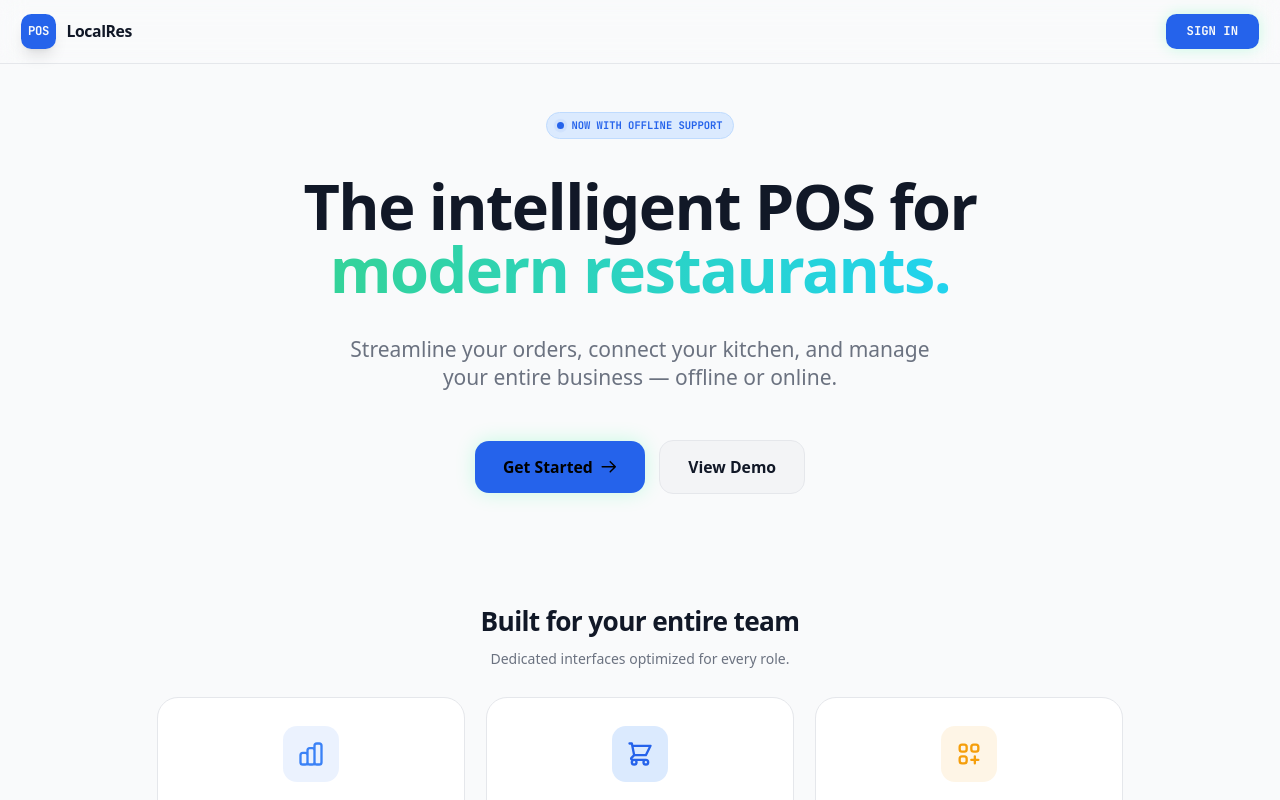
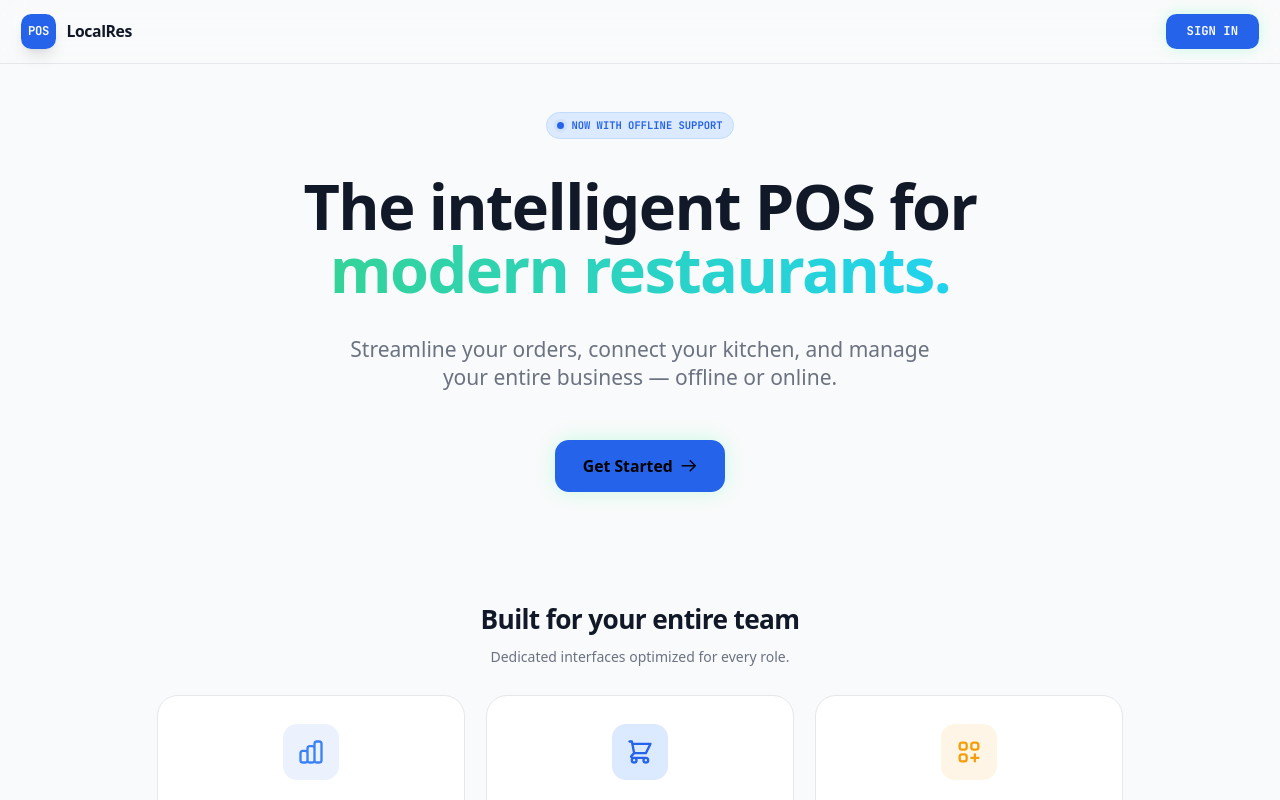
Before and after one commit to shivjeet1/local-res, a Next.js app in the folder ui/: page / in a window 1280 px wide. Built offline with nearby package versions, Linux system fonts and the light colour scheme.

Commit message:
minor changes in UI, smoother animations

```diff
--- a/ui/src/app/globals.css
+++ b/ui/src/app/globals.css
@@ -62,6 +62,9 @@
   box-sizing: border-box;
   margin: 0;
   padding: 0;
+  transition-property: background-color, border-color, color, fill, stroke, box-shadow;
+  transition-timing-function: cubic-bezier(0.4, 0, 0.2, 1);
+  transition-duration: 300ms;
 }
 
 html, body {
@@ -95,19 +98,19 @@ html, body {
 .pulse { animation: pulse-accent 2s ease-in-out infinite; }
 
 @keyframes slide-in-right {
-  from { transform: translateX(100%); opacity: 0; }
+  from { transform: translateX(30px); opacity: 0; }
   to   { transform: translateX(0);    opacity: 1; }
 }
-.slide-in { animation: slide-in-right 0.18s ease-out; }
+.slide-in { animation: slide-in-right 0.5s cubic-bezier(0.22, 1, 0.36, 1) both; }
 
 @keyframes slide-up {
-  from { transform: translateY(100%); opacity: 0; }
+  from { transform: translateY(30px); opacity: 0; }
   to   { transform: translateY(0);    opacity: 1; }
 }
-.slide-up { animation: slide-up 0.2s cubic-bezier(0.16, 1, 0.3, 1); }
+.slide-up { animation: slide-up 0.5s cubic-bezier(0.22, 1, 0.36, 1) both; }
 
 @keyframes fade-up {
-  from { transform: translateY(8px); opacity: 0; }
-  to   { transform: translateY(0);   opacity: 1; }
+  from { transform: translateY(16px); opacity: 0; }
+  to   { transform: translateY(0);    opacity: 1; }
 }
-.fade-up { animation: fade-up 0.15s ease-out; }
+.fade-up { animation: fade-up 0.5s cubic-bezier(0.22, 1, 0.36, 1) both; }
--- a/ui/src/app/layout.tsx
+++ b/ui/src/app/layout.tsx
@@ -1,7 +1,6 @@
 import type { Metadata } from "next";
 import "./globals.css";
 import { Providers } from "./providers";
-
 import ToastContainer from "@/components/ToastContainer";
 
 export const metadata: Metadata = {
--- a/ui/src/app/page.tsx
+++ b/ui/src/app/page.tsx
@@ -67,10 +67,6 @@ export default function LandingPage() {
               <svg className="w-5 h-5 relative z-10 text-black transition-transform group-hover:translate-x-1" fill="none" viewBox="0 0 24 24" stroke="currentColor"><path strokeLinecap="round" strokeLinejoin="round" strokeWidth={2} d="M14 5l7 7m0 0l-7 7m7-7H3" /></svg>
               <div className="absolute inset-0 bg-gradient-to-r from-transparent via-white/20 to-transparent -translate-x-full group-hover:animate-[shimmer_1.5s_infinite]" />
             </Link>
-            <button className="relative group w-full sm:w-auto px-8 py-4 rounded-2xl bg-surface-2 border border-border font-bold text-lg overflow-hidden transition-all hover:-translate-y-1 hover:border-accent/50 hover:bg-surface-3 hover:shadow-[0_0_20px_rgba(0,255,136,0.15)] active:translate-y-0 flex items-center justify-center gap-2">
-              <span className="relative z-10">View Demo</span>
-              <div className="absolute inset-0 bg-gradient-to-r from-accent/0 via-accent/10 to-transparent opacity-0 group-hover:opacity-100 transition-opacity duration-500" />
-            </button>
           </div>
         </section>
 
--- a/ui/src/app/pos/page.tsx
+++ b/ui/src/app/pos/page.tsx
@@ -222,14 +222,14 @@ function MenuPanel({ onClearActiveId, onAddItem, activeOrderId, setShowCartOnMob
           <button key={product.id}
             onClick={() => canAdd && activeOrderId && onAddItem(product)}
             disabled={!canAdd || !activeOrderId}
-            className="text-left p-4 rounded-xl transition-all flex flex-col justify-between h-full group focus:outline-none focus:ring-2 focus:ring-accent"
+            className="text-left p-4 rounded-xl transition-all flex flex-col justify-between h-full group focus:outline-none focus:ring-2 focus:ring-accent fade-up"
             style={{
               background: "var(--surface-1)",
               border: "1px solid var(--border)",
               boxShadow: "0 2px 4px rgba(0,0,0,0.02)",
               opacity: (!canAdd || !activeOrderId) ? 0.5 : 1,
               cursor: (!canAdd || !activeOrderId) ? "not-allowed" : "pointer",
-              animation: `fade-up 0.3s ease-out ${i * 0.03}s both`
+              animationDelay: `${i * 0.04}s`
             }}
             onMouseEnter={e => {
               if (canAdd && activeOrderId) {
--- a/ui/src/app/template.tsx
+++ b/ui/src/app/template.tsx
@@ -5,12 +5,11 @@ import { motion } from "framer-motion";
 export default function Template({ children }: { children: React.ReactNode }) {
   return (
     <motion.div
-      initial={{ opacity: 0, y: 15, scale: 0.99 }}
-      animate={{ opacity: 1, y: 0, scale: 1 }}
-      exit={{ opacity: 0, y: -15, scale: 0.99 }}
+      initial={{ opacity: 0, x: 20 }}
+      animate={{ opacity: 1, x: 0 }}
       transition={{
         duration: 0.4,
-        ease: [0.22, 1, 0.36, 1] // Custom ease-out curve for buttery smoothness
+        ease: [0.22, 1, 0.36, 1]
       }}
       className="h-full w-full"
     >
--- a/ui/src/components/ToastContainer.tsx
+++ b/ui/src/components/ToastContainer.tsx
@@ -16,17 +16,19 @@ export default function ToastContainer() {
           return (
             <motion.div
               key={toast.id}
-              initial={{ opacity: 0, x: 100, scale: 0.95 }}
-              animate={{ opacity: 1, x: 0, scale: 1 }}
-              exit={{ opacity: 0, scale: 0.95, y: -20 }}
-              transition={{ duration: 0.3, type: "spring", bounce: 0.4 }}
+              initial={{ opacity: 0, x: "100%" }}
+              animate={{ opacity: 1, x: 0 }}
+              exit={{ opacity: 0, x: "100%" }}
+              whileHover={{ scale: 1.03, x: -5 }}
+              whileTap={{ scale: 0.97 }}
+              transition={{ duration: 0.3, type: "spring", bounce: 0.2 }}
               onClick={() => removeToast(toast.id)}
-              className={`group pointer-events-auto cursor-pointer font-mono text-[11px] font-bold tracking-widest px-6 py-4 rounded-xl transition-colors duration-300 flex items-center gap-3 shadow-2xl backdrop-blur-xl border hover:shadow-[0_0_20px_rgba(0,255,136,0.2)] ${
+              className={`group pointer-events-auto cursor-pointer font-mono text-[11px] font-bold tracking-widest px-6 py-4 rounded-xl transition-colors duration-300 flex items-center gap-3 shadow-2xl backdrop-blur-xl border ${
                 isError
-                  ? "bg-red-500/10 border-red-500/30 text-red-500 hover:bg-gradient-to-r hover:from-red-500/20 hover:to-transparent"
+                  ? "bg-red-500/10 border-red-500/30 text-red-500"
                   : isSuccess
-                    ? "bg-emerald-500/10 border-emerald-500/30 text-emerald-500 hover:bg-gradient-to-r hover:from-accent/20 hover:to-transparent"
-                    : "bg-surface-2/80 border-border text-foreground hover:bg-gradient-to-r hover:from-accent/20 hover:to-transparent hover:border-accent/50"
+                    ? "bg-emerald-500/10 border-emerald-500/30 text-emerald-500"
+                    : "bg-surface-2/80 border-border text-foreground"
               }`}
             >
               {isSuccess && (
```
